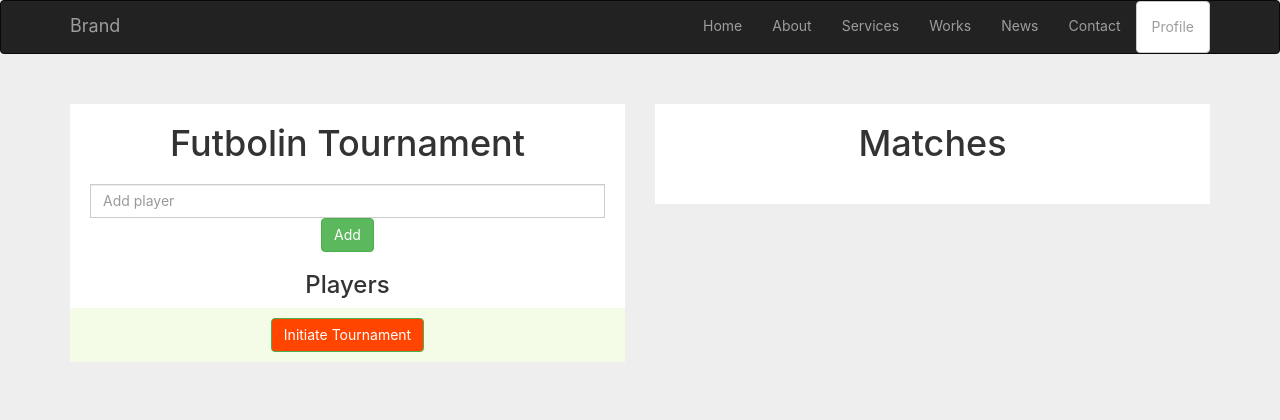
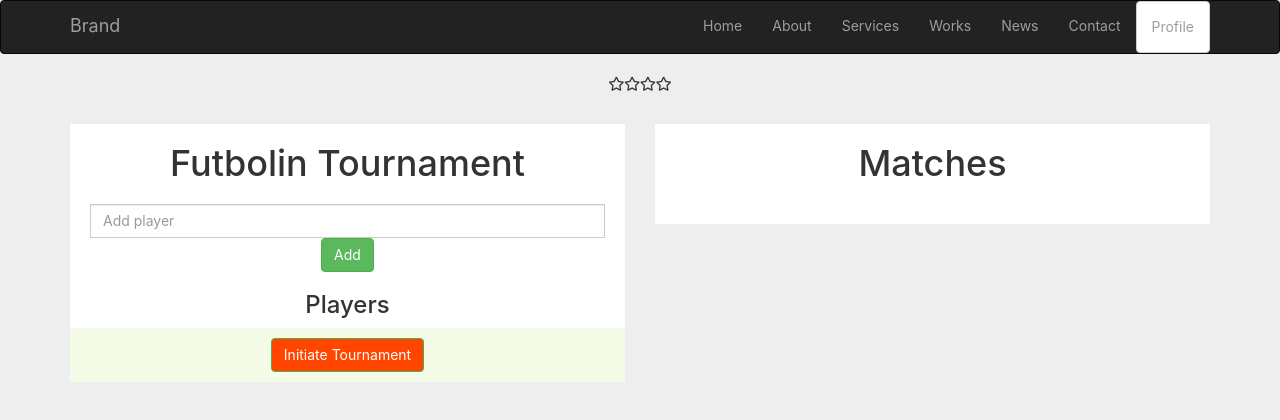
Before and after one commit to titogithub/foosball, a React (Create React App) app: page / in a window 1280 px wide. Shown: the top 420 px of the page. Built offline with nearby package versions, Linux system fonts and the light colour scheme.

Commit message:
StarList component add for punctuation system

```diff
--- a/public/index.html
+++ b/public/index.html
@@ -3,6 +3,8 @@
   <head>
     <meta charset="utf-8" />
     <link rel="shortcut icon" href="%PUBLIC_URL%/favicon.ico" />
+    <link rel="stylesheet" href="https://use.fontawesome.com/releases/v5.8.1/css/all.css"
+      integrity="sha384-50oBUHEmvpQ+1lW4y57PTFmhCaXp0ML5d60M1M7uH2+nqUivzIebhndOJK28anvf" crossorigin="anonymous">
     <meta
       name="viewport"
       content="width=device-width, initial-scale=1, shrink-to-fit=no"
--- a/src/App.css
+++ b/src/App.css
@@ -83,3 +83,7 @@ li.ui-state-default:last-child{
 .initiate{
   background-color: orangered
 }
+
+.star-filled{
+  color: yellowgreen
+}
--- a/src/components/Home.js
+++ b/src/components/Home.js
@@ -1,5 +1,7 @@
 import React, { Component } from 'react';
 import PlayerList from './PlayerList';
+import SatarList from './StarList';
+import StarList from './StarList';
 
 export default class Home extends Component {
   constructor(props) {
@@ -42,6 +44,7 @@ export default class Home extends Component {
   render() {
     return (
       <div className="App">
+        <StarList starQty={4}/>
         <div className="container">
           <div className="row">
             <div className="col-md-6">
--- /dev/null
+++ b/src/components/Star.js
@@ -0,0 +1,11 @@
+import React from 'react';
+
+const Star = ({
+    selected, rateStar
+}) => {
+    const filled = selected ? 'fas fa-star star-filled':'far fa-star'
+   return(
+       <i className={filled} onClick={rateStar}></i >
+    )}
+
+export default Star;
--- /dev/null
+++ b/src/components/StarList.js
@@ -0,0 +1,28 @@
+import React, { Component } from 'react';
+import Star from './Star';
+
+export default class StarList extends Component {
+  constructor(props) {
+    super(props);
+    this.state = {
+      selected: props.selected || 0
+    };
+  }
+
+  handleStarClick = (qty) => {
+    this.setState({selected:qty})
+  }
+
+  render() {
+    return (
+      <div>
+        {
+          [...Array(this.props.starQty)].map((v,i) => (
+          <Star selected={this.state.selected > i}
+          rateStar={() => this.handleStarClick(i+1)} />
+        ))
+      }
+         </div>
+      );
+  }
+}
--- a/src/index.js
+++ b/src/index.js
@@ -1,5 +1,4 @@
 import 'bootstrap/dist/css/bootstrap.css';
-// import '../node_modules/font-awesome/css/font-awesome.min.css'
 import React from 'react';
 import ReactDOM from 'react-dom';
 import './index.css';
```
